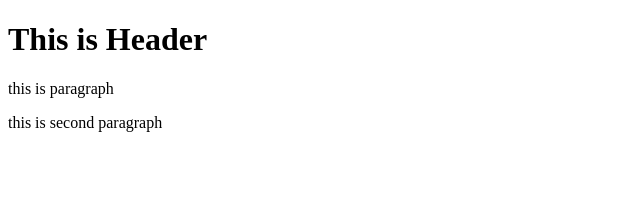
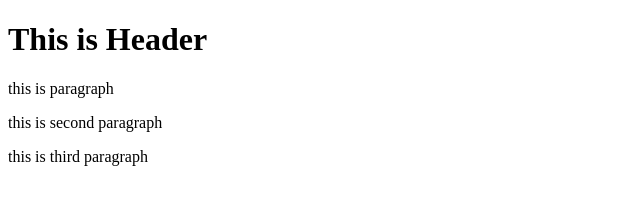
Before and after one commit to rohanashraf1/git-test, a website: page index.html in a window 1280 px wide. Shown: the whole page, without its empty margins (0-640 px from the left). Drawn offline with Linux system fonts and the light colour scheme.

Commit message:
fourth commit

```diff
--- a/index.html
+++ b/index.html
@@ -7,6 +7,7 @@
 
 <p>this is paragraph</p>
 <p>this is second paragraph</p>
+<p>this is third paragraph</p>
 
 
 </body>
```
Also changed, not shown: package.json (added, +24 -0 lines), 2 other files.
